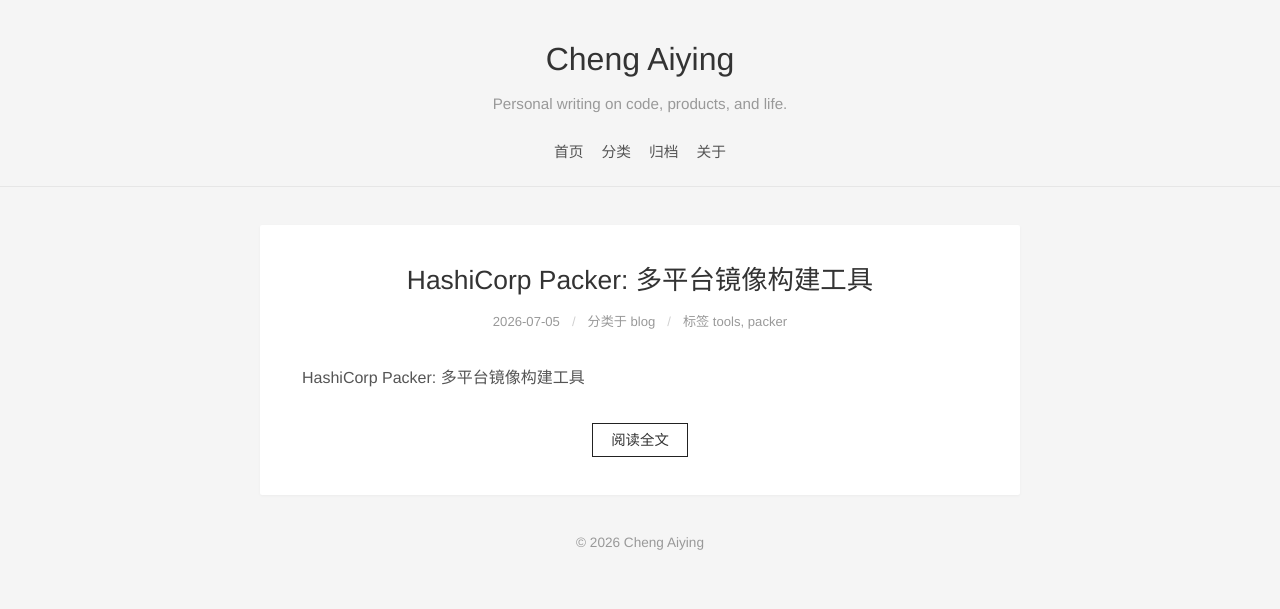
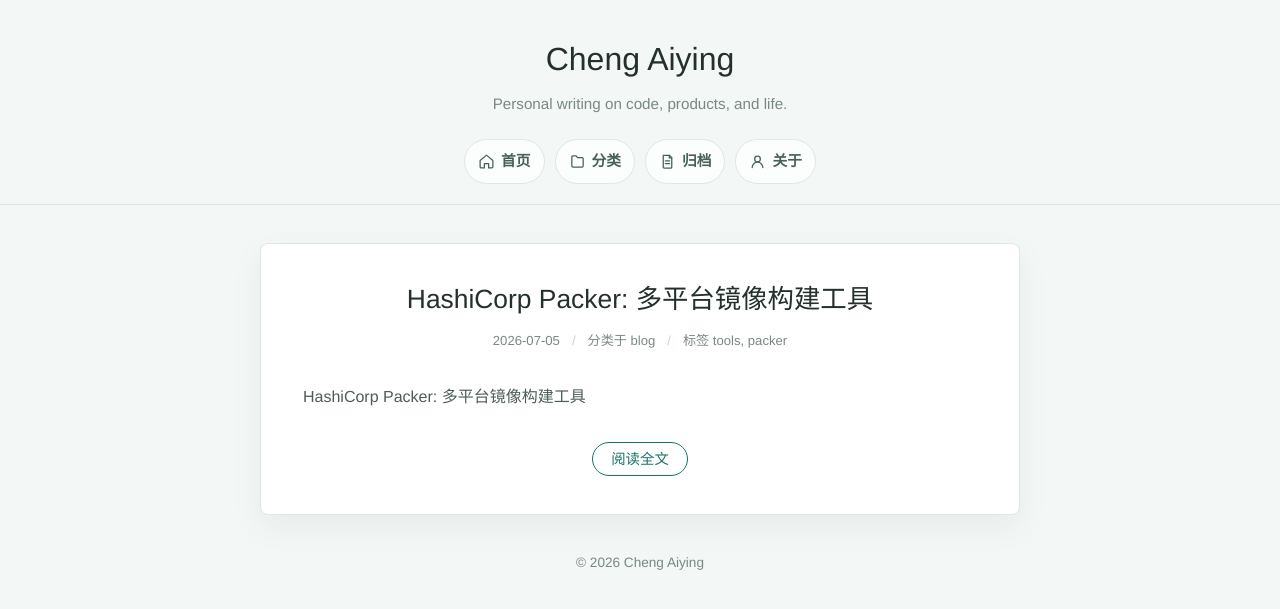
Before and after one commit to chengaiying0920/chengaiying0920.github.io, a Jekyll site: the page built from index.md, in a window 1280 px wide. Shown: the top 609 px of the page. Built offline with Jekyll 4.4.1, drawn with Linux system fonts in a browser that asks for light colours.

Commit message:
Refine palette and nav icons

```diff
--- a/_layouts/default.html
+++ b/_layouts/default.html
@@ -17,10 +17,33 @@
       </a>
       <p class="site-description">{{ site.description }}</p>
       <nav class="site-nav" aria-label="主导航">
-        <a href="{{ '/' | relative_url }}">首页</a>
-        <a href="{{ '/categories/' | relative_url }}">分类</a>
-        <a href="{{ '/archive/' | relative_url }}">归档</a>
-        <a href="{{ '/about/' | relative_url }}">关于</a>
+        <a href="{{ '/' | relative_url }}">
+          <svg aria-hidden="true" viewBox="0 0 24 24">
+            <path d="M3 10.5 12 3l9 7.5v9A1.5 1.5 0 0 1 19.5 21H15v-6H9v6H4.5A1.5 1.5 0 0 1 3 19.5z"/>
+          </svg>
+          <span>首页</span>
+        </a>
+        <a href="{{ '/categories/' | relative_url }}">
+          <svg aria-hidden="true" viewBox="0 0 24 24">
+            <path d="M4 5.5A1.5 1.5 0 0 1 5.5 4H10l2 2.5h6.5A1.5 1.5 0 0 1 20 8v10.5a1.5 1.5 0 0 1-1.5 1.5h-13A1.5 1.5 0 0 1 4 18.5z"/>
+          </svg>
+          <span>分类</span>
+        </a>
+        <a href="{{ '/archive/' | relative_url }}">
+          <svg aria-hidden="true" viewBox="0 0 24 24">
+            <path d="M6 3.5h9l3 3V20a1.5 1.5 0 0 1-1.5 1.5h-9A1.5 1.5 0 0 1 6 20z"/>
+            <path d="M14.5 3.5V7H18"/>
+            <path d="M9 11h6M9 15h6"/>
+          </svg>
+          <span>归档</span>
+        </a>
+        <a href="{{ '/about/' | relative_url }}">
+          <svg aria-hidden="true" viewBox="0 0 24 24">
+            <path d="M12 12.5a4 4 0 1 0 0-8 4 4 0 0 0 0 8Z"/>
+            <path d="M4.5 20.5a7.5 7.5 0 0 1 15 0"/>
+          </svg>
+          <span>关于</span>
+        </a>
       </nav>
     </header>
     <main class="site-main">
--- a/assets/css/main.css
+++ b/assets/css/main.css
@@ -1,12 +1,14 @@
 :root {
   color-scheme: light;
-  --bg: #f5f5f5;
+  --bg: #f3f7f6;
   --surface: #ffffff;
-  --text: #333333;
-  --muted: #999999;
-  --line: #eeeeee;
-  --accent: #222222;
-  --code: #2d2d2d;
+  --text: #24302d;
+  --muted: #7a8883;
+  --line: #dde8e4;
+  --accent: #167264;
+  --accent-soft: #e2f1ed;
+  --warm: #9b5f2f;
+  --code: #1d2d2a;
 }
 
 * {
@@ -32,13 +34,14 @@ a {
 }
 
 .site-header {
-  border-bottom: 1px solid #e6e6e6;
+  border-bottom: 1px solid var(--line);
   margin: 0 auto 38px;
   padding: 42px 16px 20px;
   text-align: center;
 }
 
 .site-title {
+  color: var(--text);
   display: inline-block;
   font-size: 2rem;
   font-weight: 400;
@@ -54,17 +57,42 @@ a {
 .site-nav {
   display: flex;
   flex-wrap: wrap;
-  gap: 18px;
+  gap: 10px;
   justify-content: center;
+  margin: 0 auto;
+  max-width: 520px;
 }
 
 .site-nav a {
-  color: #555555;
+  align-items: center;
+  background: rgba(255, 255, 255, 0.76);
+  border: 1px solid var(--line);
+  border-radius: 999px;
+  color: #47615a;
+  display: inline-flex;
   font-size: 0.92rem;
+  font-weight: 600;
+  gap: 6px;
+  justify-content: center;
+  min-height: 38px;
+  padding: 8px 13px;
+  transition: background 0.16s ease, border-color 0.16s ease, color 0.16s ease;
 }
 
 .site-nav a:hover {
-  border-bottom: 1px solid #555555;
+  background: var(--accent-soft);
+  border-color: #aacfc5;
+  color: var(--accent);
+}
+
+.site-nav svg {
+  fill: none;
+  height: 17px;
+  stroke: currentColor;
+  stroke-linecap: round;
+  stroke-linejoin: round;
+  stroke-width: 1.8;
+  width: 17px;
 }
 
 .site-main,
@@ -81,8 +109,9 @@ a {
 .post-preview,
 .article {
   background: var(--surface);
-  border-radius: 2px;
-  box-shadow: 0 1px 3px rgba(0, 0, 0, 0.04);
+  border: 1px solid var(--line);
+  border-radius: 8px;
+  box-shadow: 0 12px 32px rgba(36, 48, 45, 0.06);
 }
 
 .post-preview {
@@ -103,7 +132,7 @@ a {
 }
 
 .post-preview h1 a:hover {
-  border-bottom: 1px solid var(--accent);
+  color: var(--accent);
 }
 
 .post-meta {
@@ -127,12 +156,14 @@ a {
 }
 
 .post-excerpt {
-  color: #555555;
+  color: #4e5d59;
   margin-top: 30px;
 }
 
 .read-more {
-  border: 1px solid #222222;
+  border: 1px solid var(--accent);
+  border-radius: 999px;
+  color: var(--accent);
   display: block;
   font-size: 0.9rem;
   line-height: 1;
@@ -142,7 +173,7 @@ a {
 }
 
 .read-more:hover {
-  background: #222222;
+  background: var(--accent);
   color: #ffffff;
 }
 
@@ -156,8 +187,8 @@ a {
 
 .tags span {
   border: 1px solid var(--line);
-  border-radius: 2px;
-  color: #777777;
+  border-radius: 999px;
+  color: var(--warm);
   font-size: 0.78rem;
   line-height: 1;
   padding: 5px 8px;
@@ -179,16 +210,16 @@ a {
 }
 
 .prose {
-  color: #444444;
+  color: #3f4c48;
 }
 
 .prose a {
-  border-bottom: 1px solid #cccccc;
-  color: #111111;
+  border-bottom: 1px solid #b9d4cc;
+  color: var(--accent);
 }
 
 .prose a:hover {
-  border-bottom-color: #111111;
+  border-bottom-color: var(--accent);
 }
 
 .prose .taxonomy-nav a,
@@ -230,7 +261,7 @@ a {
 }
 
 .prose code {
-  background: #f1f1f1;
+  background: var(--accent-soft);
   border-radius: 2px;
   padding: 0.15em 0.35em;
 }
@@ -257,9 +288,9 @@ a {
 }
 
 .taxonomy-nav a {
-  border: 1px solid #dddddd;
-  border-radius: 2px;
-  color: #555555;
+  border: 1px solid var(--line);
+  border-radius: 999px;
+  color: var(--accent);
   display: inline-flex;
   font-size: 0.9rem;
   line-height: 1;
@@ -267,7 +298,8 @@ a {
 }
 
 .taxonomy-nav a:hover {
-  border-color: #222222;
+  border-color: #aacfc5;
+  background: var(--accent-soft);
 }
 
 .taxonomy-nav span {
```
